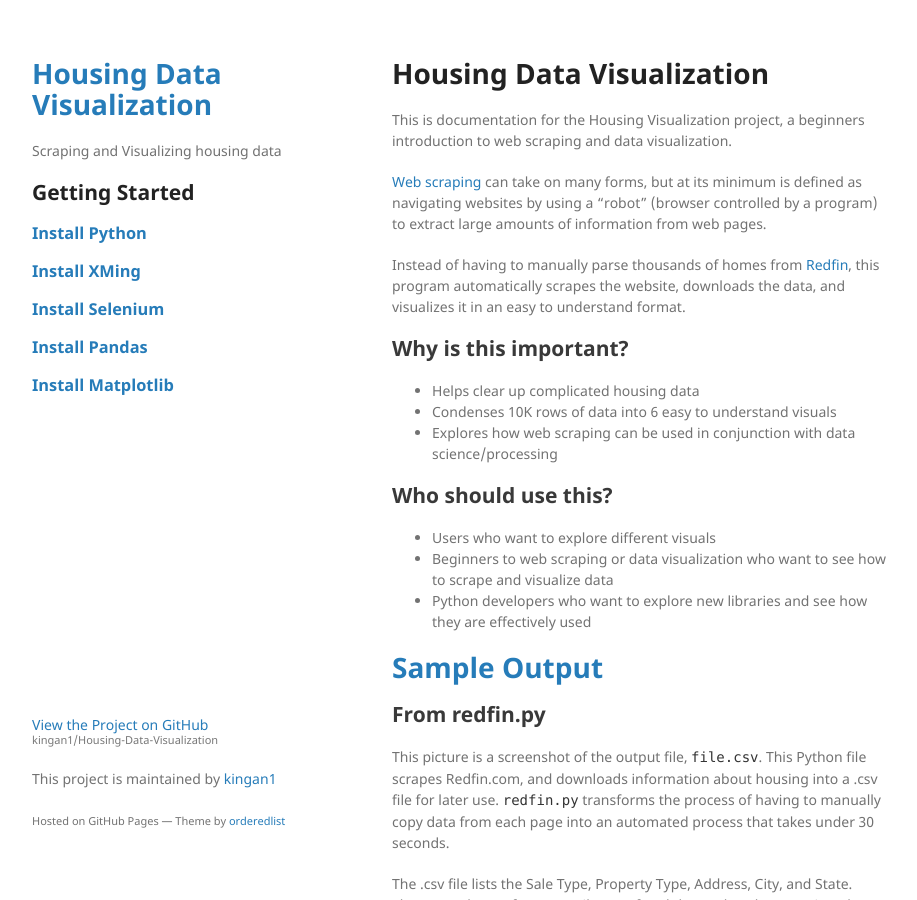
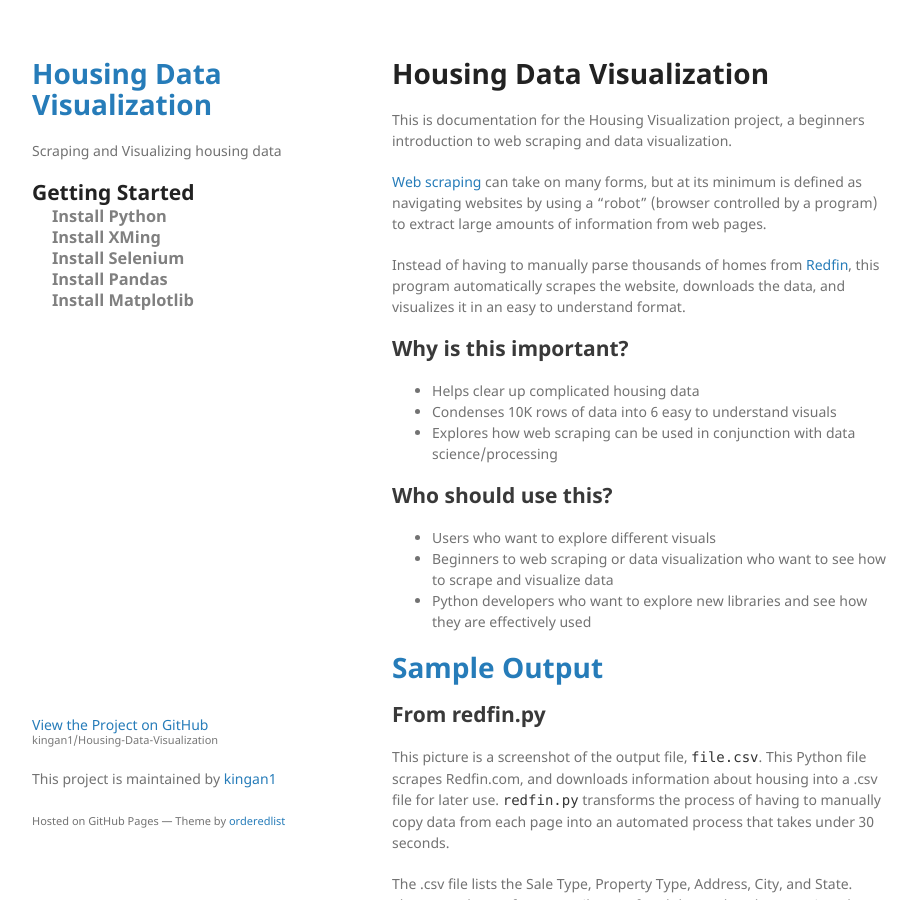
Before and after one commit to kingan1/Housing-Data-Visualization, a Jekyll site: the page built from README.md, in a window 1280 px wide and 900 px high. Shown: the whole window, without its empty margins (178-1095 px from the left). Built offline with Jekyll 4.4.1, drawn with Linux system fonts in a browser that asks for light colours; our own code applies the rules of GitHub Pages for plain Markdown files.

Commit message:
Update default.html

```diff
--- a/_layouts/default.html
+++ b/_layouts/default.html
@@ -17,12 +17,12 @@
         <h1><a href="{{ "/" | absolute_url }}">Housing Data Visualization</a></h1>
 
         <p>Scraping and Visualizing housing data</p>
-        <h2><a href="#getting-started"><strong>Getting Started</strong></a></h2>
-        <h3><a href="#installPython", style = {text-indent: 50px}>Install Python</a></h3>
-        <h3><a href="#installXMing">Install XMing</a></h3>
-        <h3><a href="#installSelenium">Install Selenium</a></h3>
-        <h3><a href="#installPandas">Install Pandas</a></h3>
-        <h3><a href="#installMatplotlib">Install Matplotlib</a></h3>
+        <h2 class="mainHeading"><a href="#getting-started"><strong>Getting Started</strong></a></h2>
+        <h3 class="subHeading"><a href="#install-python", style = {text-indent: 50px}>Install Python</a></h3>
+        <h3 class="subHeading"><a href="#install-xming">Install XMing</a></h3>
+        <h3 class="subHeading"><a href="#install-selenium">Install Selenium</a></h3>
+        <h3 class="subHeading"><a href="#install-pandas">Install Pandas</a></h3>
+        <h3 class="subHeading"><a href="#install-matplotlib">Install Matplotlib</a></h3>
       </header>
       <section>
 
```
